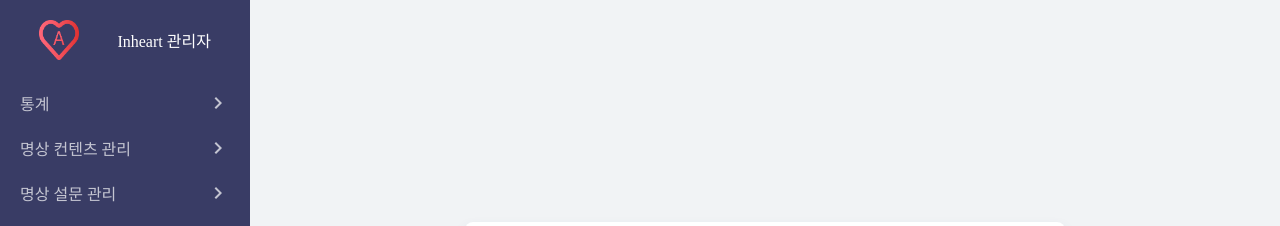
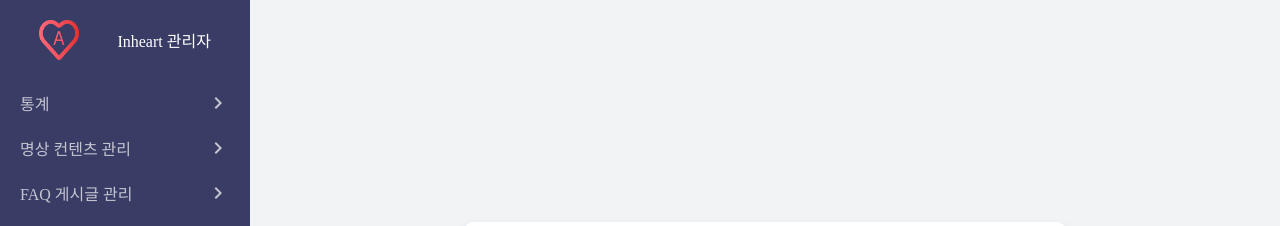
Before and after one commit to inheart-development/Inheart-admin-front, a Vue app: page / in a window 1280 px wide. Shown: the top 226 px of the page. Built offline with nearby package versions, Linux system fonts and the light colour scheme.

Commit message:
Delete survey

```diff
--- a/src/components/Navigation.vue
+++ b/src/components/Navigation.vue
@@ -34,10 +34,6 @@ export default {
           route: 'content'
         },
         {
-          name: '명상 설문 관리',
-          route: 'survey'
-        },
-        {
           name: 'FAQ 게시글 관리',
           route: 'faq'
         },
@@ -60,6 +56,8 @@ export default {
 <style scoped>
 .navigation {
   width: 250px;
+  min-height: 100vh;
+  height:100%;
   background: #393c65;
   color: #fff;
   padding: 0 20px;
--- a/src/router.js
+++ b/src/router.js
@@ -31,11 +31,6 @@ export default new Router({
       component: Content,
     },
     {
-      path: '/survey',
-      name: 'survey',
-      component: Survey,
-    },
-    {
       path: '/faq',
       name: 'faq',
       component: Faq,
```
